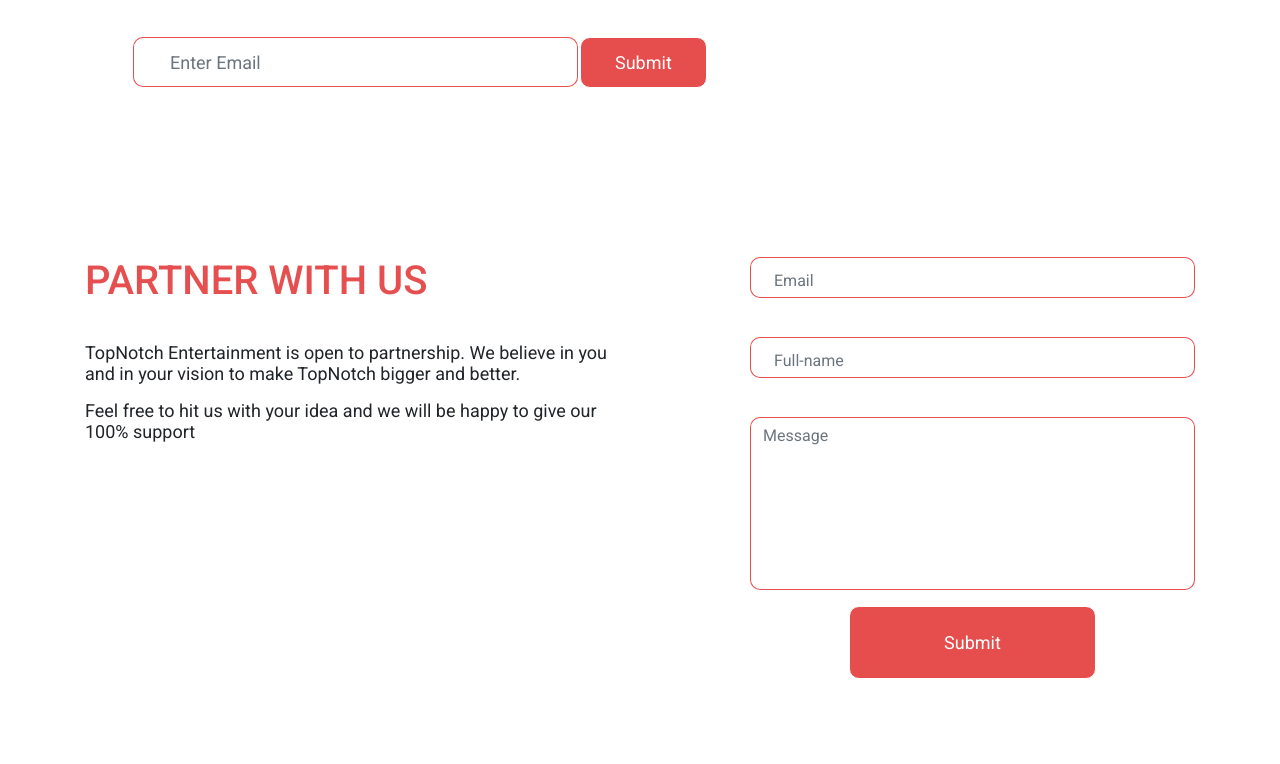
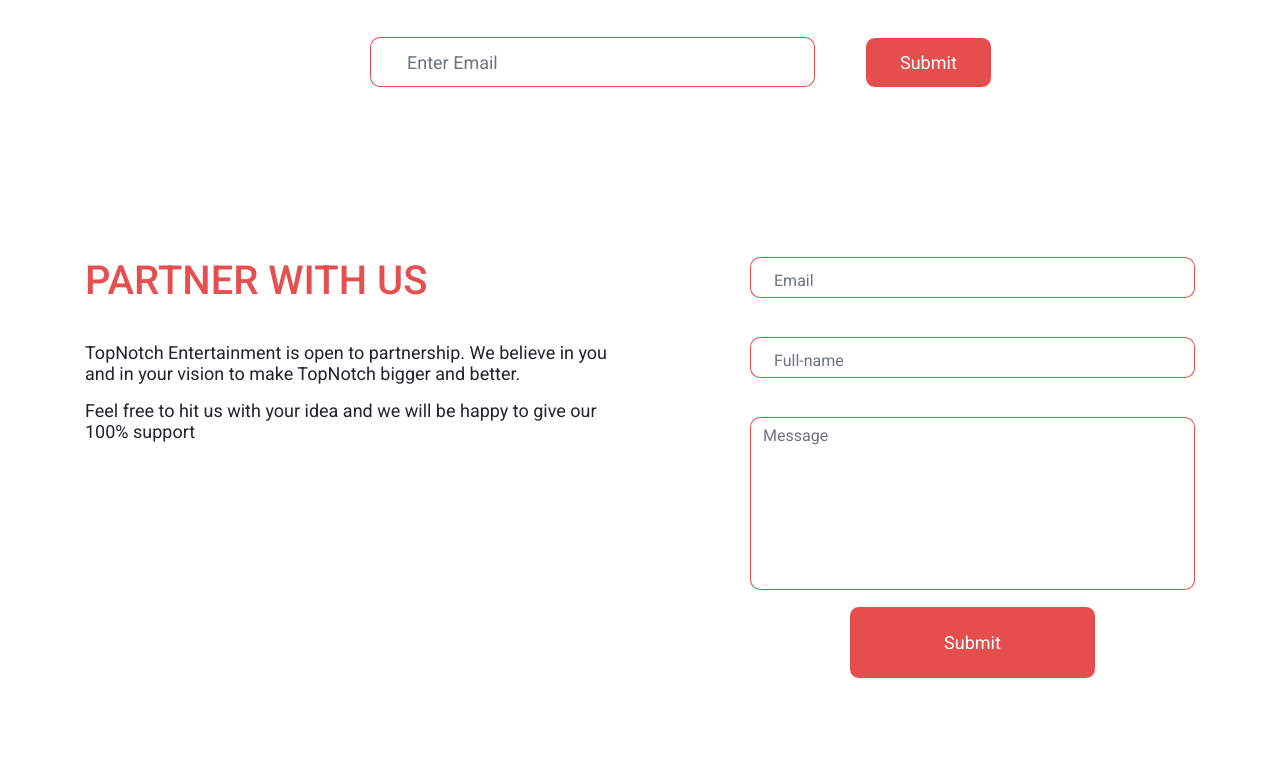
Before and after one commit to cyiboy/topnotch, a plain HTML site: page index.html in a window 1280 px wide. Shown: the part 3316-4080 px from the top of the page. Drawn offline with nearby package versions, Linux system fonts and the light colour scheme.

Commit message:
subscription form centralized

```diff
--- a/index.html
+++ b/index.html
@@ -257,10 +257,10 @@
       </div>
       <form>
         <div class="row subscribe-form">
-          <div class="col-md-5">
+          <div class="col-md-5 offset-md-3">
             <input
               type="text"
-              class="ml-md-5 form-control subscribe-input"
+              class="form-control subscribe-input"
               placeholder="enter email"
               name=""
               id=""
```
